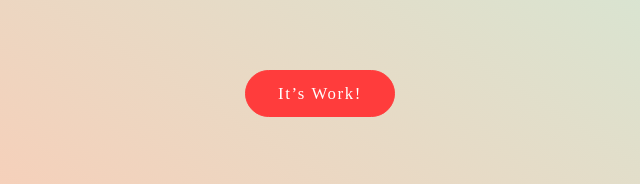
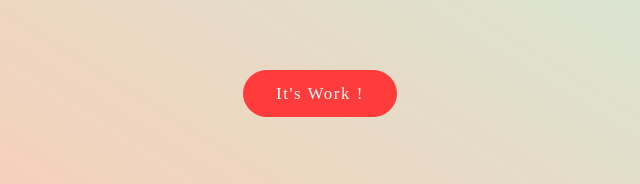
Before and after one commit to zoeblow/fy.js, a website: page _site/index.html in a window 1280 px wide. Shown: the part 613-797 px from the top of the page, 320-960 px from the left. Drawn offline with Linux system fonts and the light colour scheme.

Commit message:
Update index.html

```diff
--- a/_site/index.html
+++ b/_site/index.html
@@ -130,7 +130,7 @@
         </p>
         <p>
           <br /><br /><br /><br /><br /><br />
-          <a href="javascript:;">It’s Work!</a>
+          <a href="javascript:;">It's Work !</a>
         </p>
       </div>
     </section>
```
